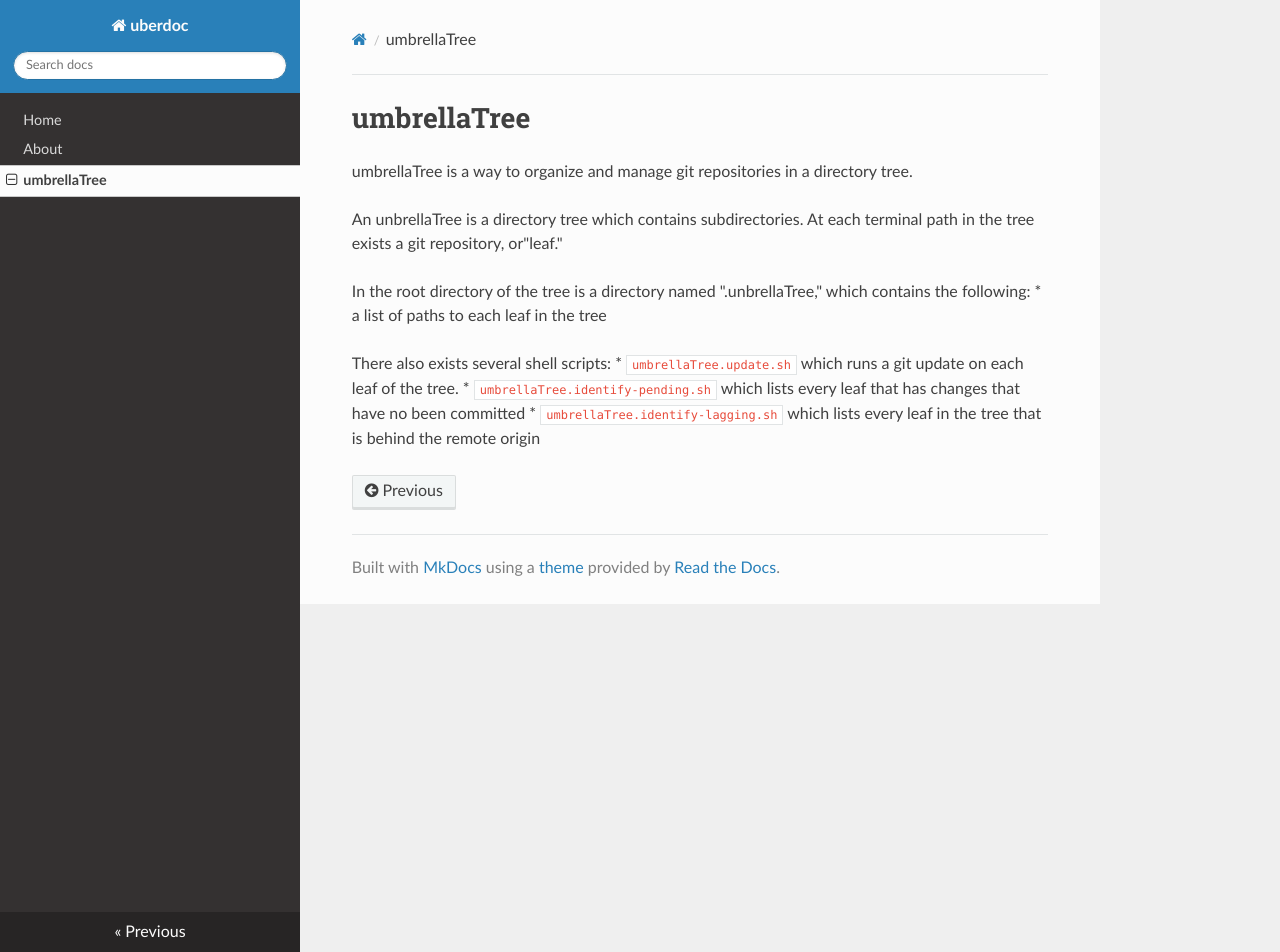
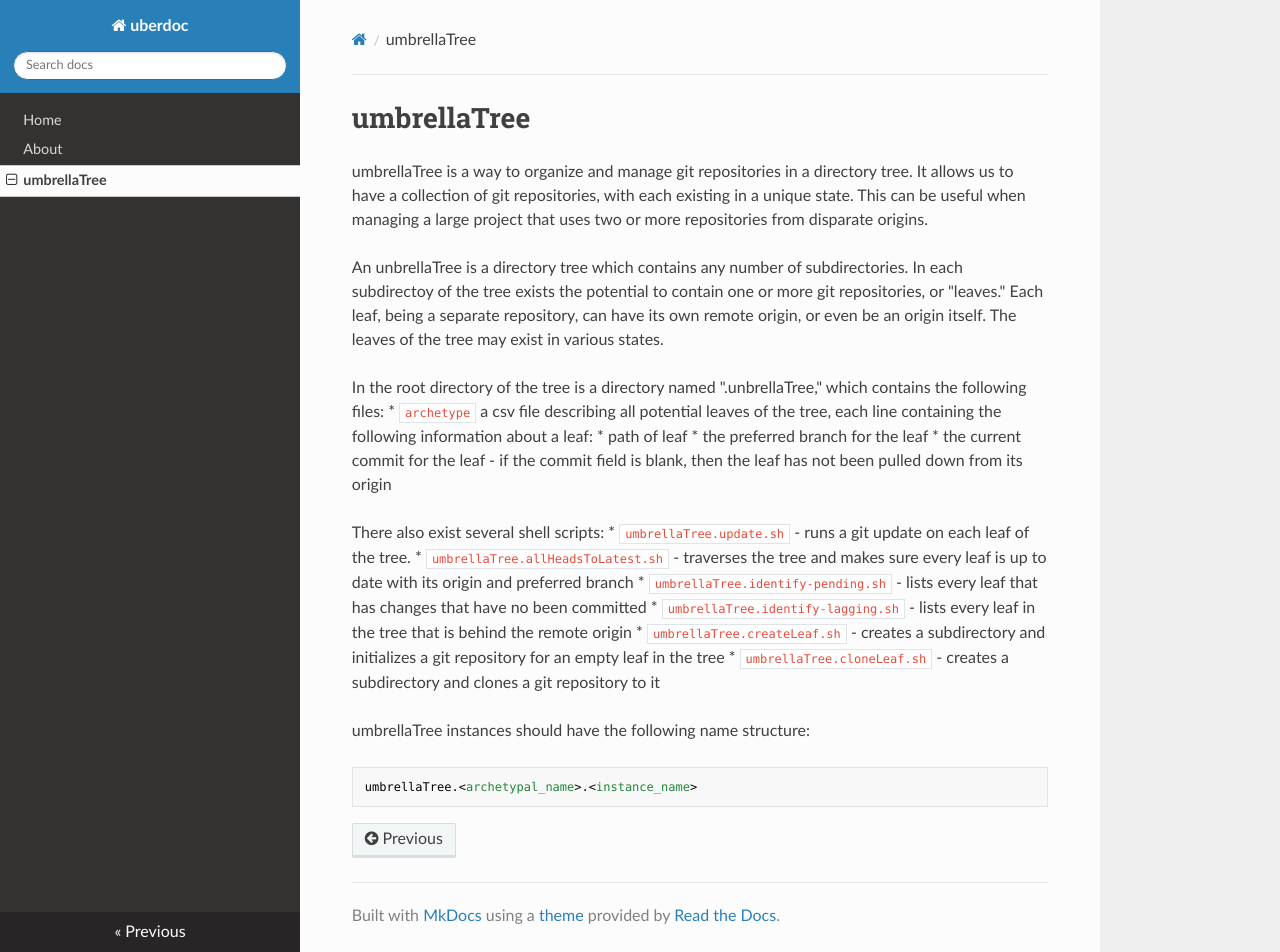
Before and after one commit to auden77/uberdocs, an MkDocs documentation site: the page built from docs/umbrellaTree.md, in a window 1280 px wide and 952 px high. Built offline with MkDocs 1.6.1, drawn with Linux system fonts in a browser that asks for light colours; nearby versions of some CDN libraries.

Commit message:
update umbrellaTree.md

````diff
--- a/docs/umbrellaTree.md
+++ b/docs/umbrellaTree.md
@@ -1,12 +1,24 @@
 # umbrellaTree
-umbrellaTree is a way to organize and manage git repositories in a directory tree.
+umbrellaTree is a way to organize and manage git repositories in a directory tree. It allows us to have a collection of git repositories, with each existing in a unique state. This can be useful when managing a large project that uses two or more repositories from disparate origins.
 
-An unbrellaTree is a directory tree which contains subdirectories. At each terminal path in the tree exists a git repository, or"leaf."
+An unbrellaTree is a directory tree which contains any number of subdirectories. In each subdirectoy of the tree exists the potential to contain one or more git repositories, or "leaves." Each leaf, being a separate repository, can have its own remote origin, or even be an origin itself. The leaves of the tree may exist in various states.
 
-In the root directory of the tree is a directory named ".unbrellaTree," which contains the following:
-* a list of paths to each leaf in the tree
 
-There also exists several shell scripts:
-* `umbrellaTree.update.sh` which runs a git update on each leaf of the tree.
-* `umbrellaTree.identify-pending.sh` which lists every leaf that has changes that have no been committed
-* `umbrellaTree.identify-lagging.sh` which lists every leaf in the tree that is behind the remote origin
+In the root directory of the tree is a directory named ".unbrellaTree," which contains the following files:
+* `archetype` a csv file describing all potential leaves of the tree, each line containing the following information about a leaf:
+  * path of leaf
+  * the preferred branch for the leaf
+  * the current commit for the leaf - if the commit field is blank, then the leaf has not been pulled down from its origin
+
+There also exist several shell scripts:
+* `umbrellaTree.update.sh` - runs a git update on each leaf of the tree.
+* `umbrellaTree.allHeadsToLatest.sh` - traverses the tree and makes sure every leaf is up to date with its origin and preferred branch
+* `umbrellaTree.identify-pending.sh` - lists every leaf that has changes that have no been committed
+* `umbrellaTree.identify-lagging.sh` - lists every leaf in the tree that is behind the remote origin
+* `umbrellaTree.createLeaf.sh` - creates a subdirectory and initializes a git repository for an empty leaf in the tree
+* `umbrellaTree.cloneLeaf.sh` - creates a subdirectory and clones a git repository to it
+
+umbrellaTree instances should have the following name structure:
+```
+umbrellaTree.<archetypal_name>.<instance_name>
+```
````
